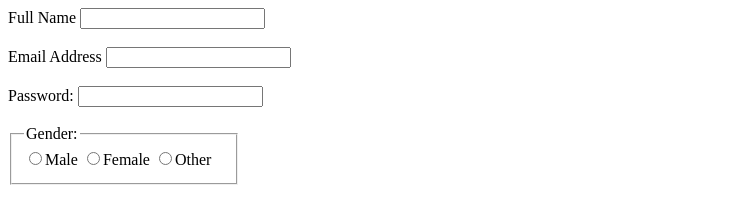
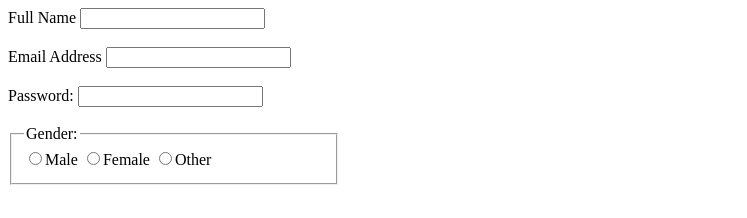
Before and after one commit to bkbasit73/RegistrationForm, a plain HTML site: page index.html in a window 1280 px wide. Shown: the top 218 px of the page, without its empty margins (0-747 px from the left). Drawn offline with Linux system fonts and the light colour scheme.

Commit message:
Update index.html

```diff
--- a/index.html
+++ b/index.html
@@ -24,7 +24,7 @@
     <br>
     <br>
 
-    <fieldset style="width: 200px; height: 40px;">
+    <fieldset style="width: 300px; height: 40px;">
  <legend>Gender:</legend>
  <label> <input type="radio" name="gender" value="male">Male</label>
  <label> <input type="radio" name="gender" value="female">Female</label>
```
